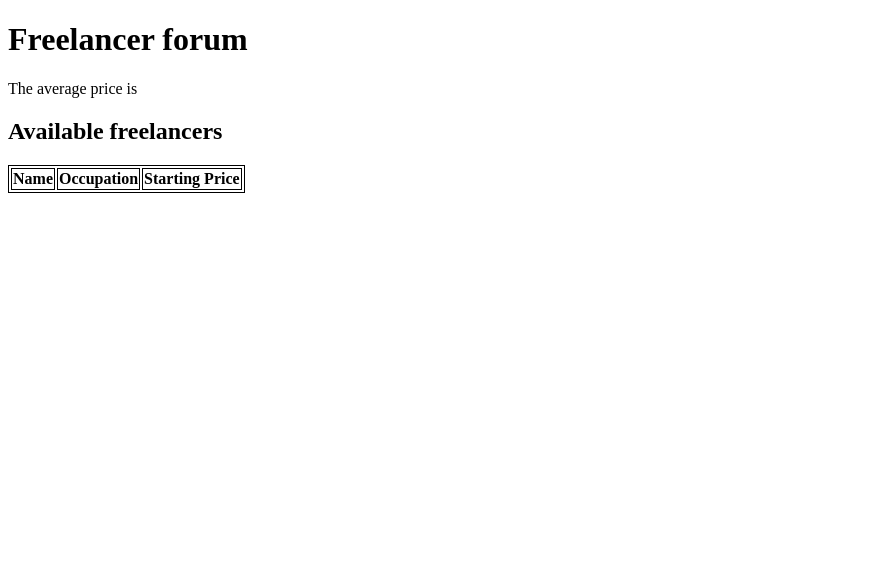
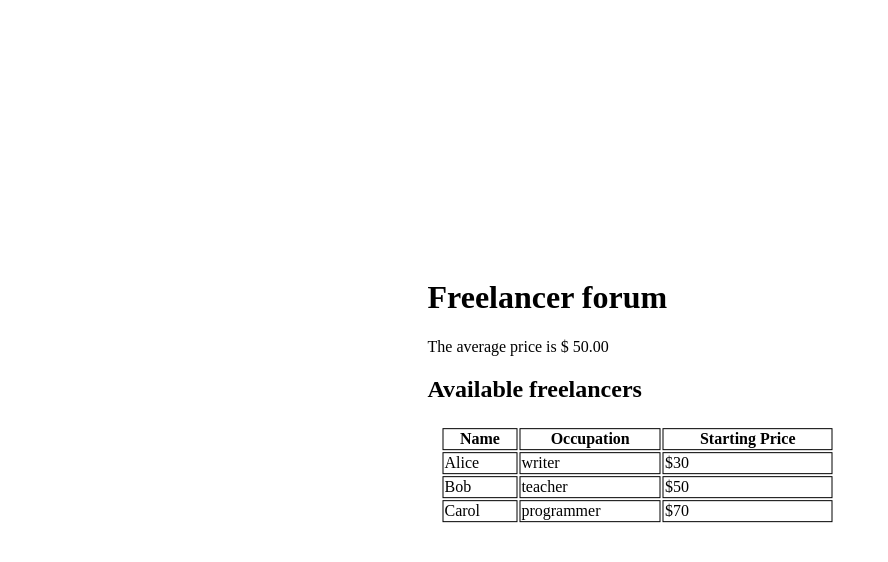
Before and after one commit to IaroslavaFinta/block19_freelancerform, a plain HTML site: page index.html in a window 1280 px wide. Shown: the whole page, without its empty margins (0-888 px from the left). Drawn offline with Linux system fonts and the light colour scheme.

Commit message:
Updated and working

```diff
--- a/index.html
+++ b/index.html
@@ -5,15 +5,33 @@
         <meta name="viewport" content="width=device-width, initial-scale=1.0" />
         <title>Document</title>
         <style>
-            table,thead,tr,th,tbody {
-            border:1px solid black;
+            thead,th,tr,td,tbody {
+                border:1px solid black;
+                align-items: center;
+            }
+            table {
+                margin: 15px;
+                padding: 10px;
+                align-items: center;
+                width: 400px;
+                height: fit-content;
+                margin-left: 10px;
+                padding: 3px;
+            }
+            body{
+                margin: 0;
+                position: absolute;
+                top: 50%;
+                left: 50%;
+                margin-right: -50%;
+                transform: translate(-50%, -50%) }
             }
         </style>
     </head>
     <body>
         <h1>Freelancer forum</h1>
         <p>
-        The average price is
+            The average price is $
             <span></span>
         </p>
         <h2> Available freelancers </h2>
--- a/index.js
+++ b/index.js
@@ -1,17 +1,14 @@
-// const freelancersOption = [
-//     { name: "Dr. Slice", price: 25, occupation: "gardener" },
-//     { name: "Dr. Pressure", price: 51, occupation: "programmer" },
-//     { name: "Prof. Possibility", price: 43, occupation: "teacher" },
-//     { name: "Prof. Prism", price: 81, occupation: "teacher" },
-//     { name: "Dr. Impulse", price: 43, occupation: "teacher" },
-//     { name: "Prof. Spark", price: 76, occupation: "programmer" },
-//     { name: "Dr. Wire", price: 47, occupation: "teacher" },
-//     { name: "Prof. Goose", price: 72, occupation: "driver" },
-// ];
-
-const names = ["Dr. Slice","Dr. Pressure","Prof. Possibility","prof. Prism","Dr. Impulse", "Prof. Spark", "Dr. Wire", "Prof. Goose"];
-const prices = [25, 51, 43, 81, 43, 76, 47, 72];
-const occupations = ["gardener", "programmer", "teacher", "teacher", "teacher", "programmer", "teacher", "driver"];
+const freelancersOption = [
+    { name: "Carol", price: 70, occupation: "programmer" },
+    { name: "Dr. Slice", price: 25, occupation: "gardener" },
+    { name: "Dr. Pressure", price: 51, occupation: "programmer" },
+    { name: "Prof. Possibility", price: 43, occupation: "teacher" },
+    { name: "Prof. Prism", price: 81, occupation: "teacher" },
+    { name: "Dr. Impulse", price: 43, occupation: "teacher" },
+    { name: "Prof. Spark", price: 76, occupation: "programmer" },
+    { name: "Dr. Wire", price: 47, occupation: "teacher" },
+    { name: "Prof. Goose", price: 72, occupation: "driver" },
+];
 
 const freelancers = [
     {
@@ -26,22 +23,22 @@ const freelancers = [
     }
 ];
 
-//`setInterval` will call `addFreelancer` function every 3000 milliseconds (3 second)
+//`setInterval` will call `addFreelancer` function every 5000 milliseconds (5 seconds)
 //setInterval function is created by JS
-const addFreelancerIntervalId = setInterval(addFreelancer,3000);
+const addFreelancerIntervalId = setInterval(addFreelancer,5000);
 
 // We call this function once to render the initial state
 render();
 
 function render() {
-    //const freelancersDemo = document.querySelector("td");
+    const tbody = document.querySelector("tbody");
     const freelancersShow = freelancers.map((freelancer) => {
         const element = document.createElement("tr");
-        element.classList.add("freelancer")
+        //element.classList.add("freelancer");
         element.innerHTML = `
-            <td>Name: ${freelancer.name}</td>
-            <td>Occupation: ${freelancer.occupation}</td>
-            <td>Starting Price: ${freelancer.price}</td>`
+            <td>${freelancer.name}</td>
+            <td>${freelancer.occupation}</td>
+            <td>$${freelancer.price}</td>`
         return element;
     });
     tbody.replaceChildren(...freelancersShow);
@@ -49,18 +46,18 @@ function render() {
 };
 
 function addFreelancer() {
-    const name = names[Math.floor(Math.random() * names.length)];
-    const occupation = occupations[Math.floor(Math.random() * occupations.length)];
-    const price = prices[Math.floor(Math.random() * prices.length)];
-    freelancers.push({ name, occupation, price });
+    //const randomIndex = Math.floor(Math.random() * freelancersOption.length);
+    const randomFreelancer = freelancersOption[0];
+    freelancers.push(randomFreelancer);
+    freelancersOption.shift(randomFreelancer);
     render();
 }
 
 //Create a function for average price
 function averagePrice() {
-    const averagePrice = document.querySelector("h1 span");
-    const calculatePrice = (freelancers.reduce(
-        (accumulator, freelancers) => (accumulator + freelancer.price), 0));
+    const counter = document.querySelector("span");
+    const calculatePrice = freelancers.reduce(
+        (accumulator, currentValue) => (accumulator + currentValue.price), 0);
     const calculatePriceAverage = calculatePrice / freelancers.length;
-    averagePrice.textContent = "$" + calculatePriceAverage;
+    counter.textContent = String(calculatePriceAverage.toFixed(2));
 }
```
